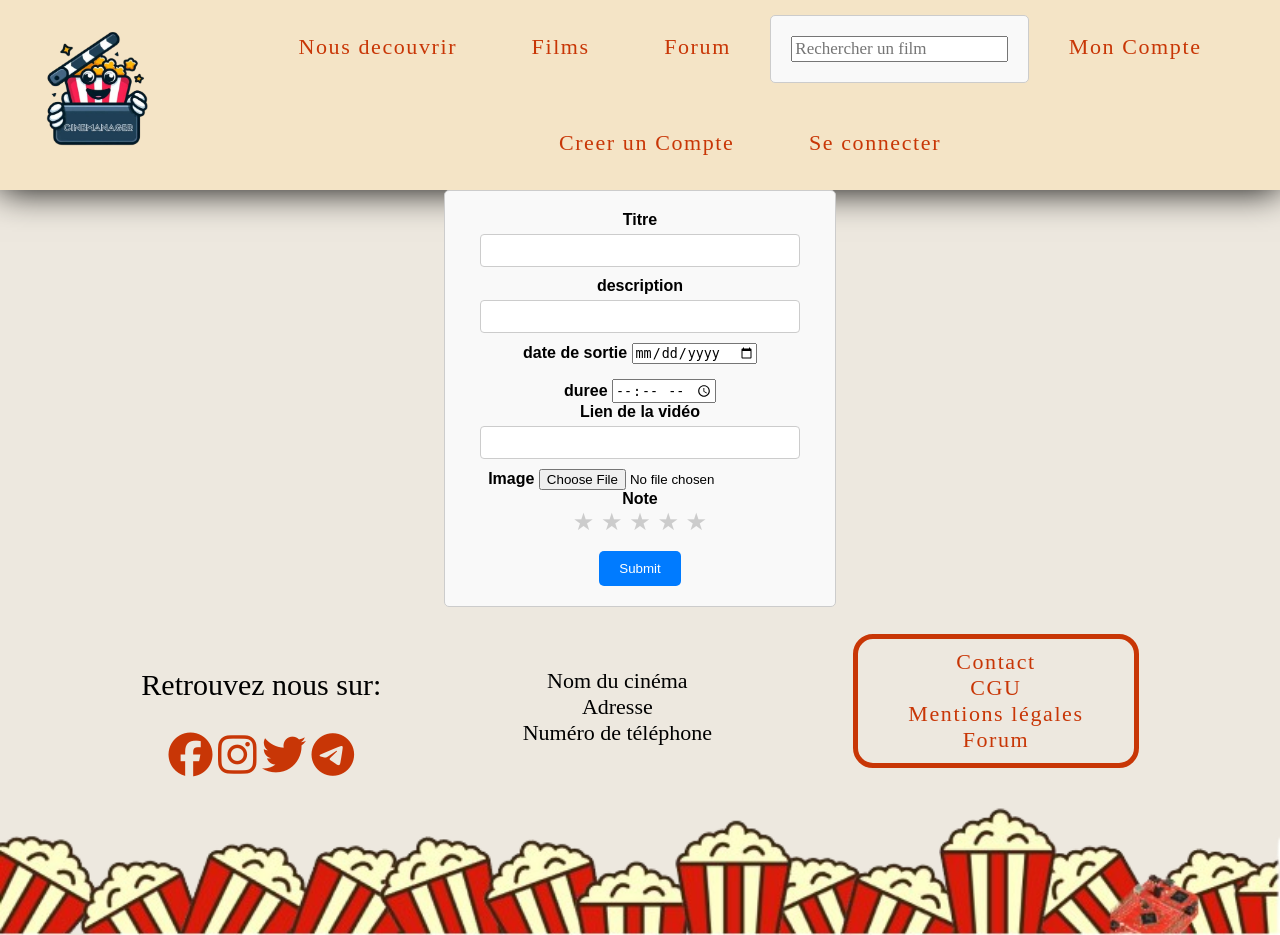
After one commit to RaphiSmadja/Gabriel, a PHP site: page /page/ajoutfilm.php in a window 1280 px wide. The commit adds this page. Run offline with PHP 8.4, Linux system fonts and the light colour scheme; some web fonts are replaced.

Commit message:
ajoutfilm et aside-admin

```diff
--- a/php/projet-app/back/fonction.php
+++ b/php/projet-app/back/fonction.php
@@ -6,7 +6,7 @@
 
 function insererUtilisateur($email, $motDePasse, $nom, $prenom, $telephone)
 {
-    if (checkIfUserExist($email) != null) {
+    if (checkIfUserExist($email) == null) {
         try {
             $pdo = connectBdd();
 
--- a/php/projet-app/back/inscription.php
+++ b/php/projet-app/back/inscription.php
@@ -1,7 +1,7 @@
 <?php
 session_start(); // Assurez-vous que cette ligne est au début du fichier, avant tout envoi de contenu
 
-include("fonction.php");
+include("../fonction.php");
 
 // Vérification de l'existence de données POST
 $msgErrors = "";
@@ -37,7 +37,6 @@ if ($_SERVER["REQUEST_METHOD"] == "POST") {
             header('Location: ../page/inscription.php?msg=subscribe_success'); // REDIRECTION
             exit();
         }
-        echo "feoefok";
         $_SESSION['errors_subscribe'] = "email already exist";
         header('Location: ../page/inscription.php?msg=subscribe_error');
         exit();
--- a/php/projet-app/composant/menu.php
+++ b/php/projet-app/composant/menu.php
@@ -1,4 +1,10 @@
 <?php
+session_start();
+
+if (isset($_SESSION['user']) && $_SESSION['user']['role'] == 1) {
+	include("aside-admin.php");
+}
+
 echo '
 <div class= "header">
 	<a href="../index.php">
@@ -10,12 +16,13 @@ echo '
 			<li><a href="../page/nosfilms.php">Films</a></li>
 			<li><a href="../page/faq.php">Forum</a></li>
 			<form>
-			<input type="search" name="q" placeholder="Rechercher un film">
-		</form>
+				<input type="search" name="q" placeholder="Rechercher un film">
+			</form>
 			<li><a href="../page/nosfilms.php">Mon Compte</a></li>
 			<li><a href="../page/inscription.php">Creer un Compte</a></li>
 			<li><a href="../page/connexion.php">Se connecter</a></li>
 		</ul>
 	</nav>
 </div>';
+
 ?>
--- /dev/null
+++ b/php/projet-app/page/ajoutfilm.php
@@ -0,0 +1,69 @@
+<?php include('../composant/header.php'); ?>
+<?php include('../composant/menu.php'); ?>
+
+<?php
+
+if (isset($_GET['msg']) && $_GET['msg'] == "subscribe_success") {
+    echo '<div class="alert alert-success" role="alert">
+      Inscription validée!
+    </div>';
+}
+// Vérifiez si il y a des messages d'erreur stockés dans la session
+if (isset($_SESSION['errors_subscribe']) && !empty($_SESSION['errors_subscribe'])) {
+    echo '<div class="alert alert-success" role="alert">' .
+        $_SESSION["errors_subscribe"]; // Afficher les erreurs.
+    '</div>';
+    unset($_SESSION['errors_subscribe']); // Nettoyer les erreurs de la session après les avoir affichées
+}
+?>
+
+<form method="POST" action="../back/ajoutfilm.php" enctype="multipart/form-data">
+    <div class="row">
+        <div class="col">
+            <label for="nom" class="form-label">Titre</label>
+            <input type="text" name="titre" class="form-control">
+        </div>
+        <div class="col">
+            <label for="nom" class="form-label">description</label>
+            <input type="text" name="description" class="form-control">
+        </div>
+        <div class="col">
+            <label for="telephone" class="form-label">date de sortie</label>
+            <input type="date" id="start" name="datedesortie" />
+        </div>
+    </div>
+    <div class="row">
+        <div class="col">
+            <label for="duree" class="form-label">duree</label>
+            <input type="time" id="duree" name="duree" required />
+        </div>
+        <div class="col">
+            <label for="video" class="form-label">Lien de la vidéo</label>
+            <input type="text" name="video" class="form-control" id="video">
+        </div>
+        <div class="col">
+            <label for="image" class="form-label">Image</label>
+            <input type="file" id="myImage" name="image">
+        </div>
+        <div class="col">
+            <label for="note" class="form-label">Note</label>
+            <div class="rating">
+                <input type="radio" id="star5" name="note" value="5" class="rating-input" />
+                <label for="star5" class="rating-star">&#9733;</label>
+                <input type="radio" id="star4" name="note" value="4" class="rating-input" />
+                <label for="star4" class="rating-star">&#9733;</label>
+                <input type="radio" id="star3" name="note" value="3" class="rating-input" />
+                <label for="star3" class="rating-star">&#9733;</label>
+                <input type="radio" id="star2" name="note" value="2" class="rating-input" />
+                <label for="star2" class="rating-star">&#9733;</label>
+                <input type="radio" id="star1" name="note" value="1" class="rating-input" />
+                <label for="star1" class="rating-star">&#9733;</label>
+            </div>
+        </div>
+
+    </div>
+    </div>
+    <button type="submit" class="btn btn-primary">Submit</button>
+</form>
+
+<?php include('../composant/footer.php'); ?>
--- a/php/projet-app/page/connexion.php
+++ b/php/projet-app/page/connexion.php
@@ -2,7 +2,6 @@
 <?php include('../composant/menu.php'); ?>
 
 <?php
-session_start();
 
 // Vérifiez si il y a des messages d'erreur stockés dans la session
 if (isset($_SESSION['login_error']) && !empty($_SESSION['login_error'])) {
--- a/php/projet-app/page/inscription.php
+++ b/php/projet-app/page/inscription.php
@@ -2,7 +2,6 @@
 <?php include('../composant/menu.php'); ?>
 
 <?php
-session_start();
 
 if (isset($_GET['msg']) && $_GET['msg'] == "subscribe_success") {
     echo '<div class="alert alert-success" role="alert">
--- a/php/projet-app/style.css
+++ b/php/projet-app/style.css
@@ -802,3 +802,77 @@ form {
 .form-text {
     color: #6c757d;
 }
+
+/*
+    ASIDE MENU ADMIN
+*/
+/* Ajouter ce code dans votre feuille de style CSS */
+#admin-sidebar {
+    position: fixed;
+    left: 0;
+    top: 0;
+    width: 240px;
+    height: 100%;
+    background-color: #333;
+    color: white;
+    padding: 10px;
+    box-sizing: border-box;
+  }
+
+  .admin-profile {
+    text-align: center;
+    margin-bottom: 20px;
+  }
+
+  .admin-avatar {
+    width: 100px;
+    height: 100px;
+    border-radius: 50%;
+    margin-bottom: 10px;
+  }
+
+  .admin-navigation ul {
+    list-style-type: none;
+    padding: 0;
+  }
+
+  .admin-navigation a {
+    display: block;
+    padding: 10px 15px;
+    color: white;
+    text-decoration: none;
+    border-left: 3px solid transparent;
+    transition: all 0.3s ease;
+  }
+
+  .admin-navigation a:hover,
+  .admin-navigation a.active {
+    background-color: #444;
+    border-left-color: #0073aa;
+  }
+
+  h3 {
+    font-size: 18px;
+    margin-top: 0;
+  }
+
+  .rating {
+    direction: rtl; /* Range les étoiles de droite à gauche */
+    font-size: 24px; /* Taille des étoiles */
+  }
+
+  .rating-star {
+    cursor: pointer;
+    color: #ccc; /* Couleur des étoiles non sélectionnées */
+    transition: color 0.2s ease-in-out;
+  }
+
+  .rating-input {
+    display: none; /* Cache les boutons radio d'origine */
+  }
+
+  .rating-input:checked ~ .rating-star,
+  .rating-star:hover,
+  .rating-star:hover ~ .rating-star {
+    color: #f5eb3b; /* Couleur des étoiles survolées ou sélectionnées */
+  }
```
Also changed, not shown: php/projet-app/back/ajoutfilm.php (added, +39 -0 lines), php/projet-app/back/fonction_admin.php (added, +36 -0 lines), php/projet-app/composant/aside-admin.php (added, +43 -0 lines), php/projet-app/uploads/connjuring.jpg (added), php/projet-app/uploads/favicon.png (added), php/projet-app/uploads/testfavicon.png (added).
